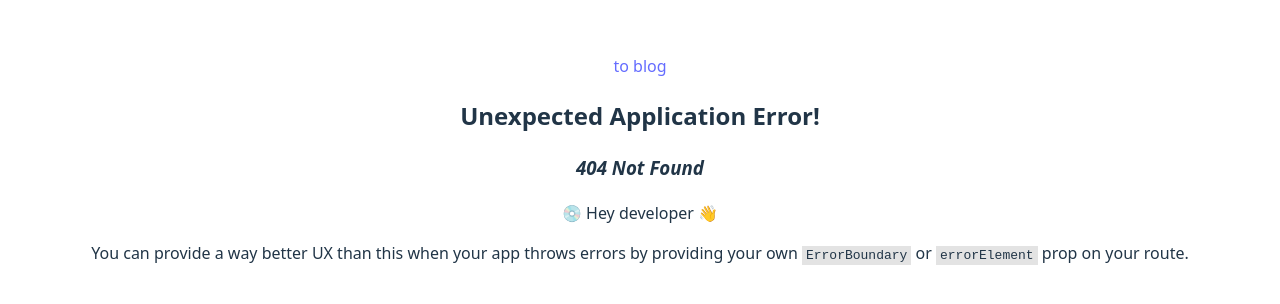
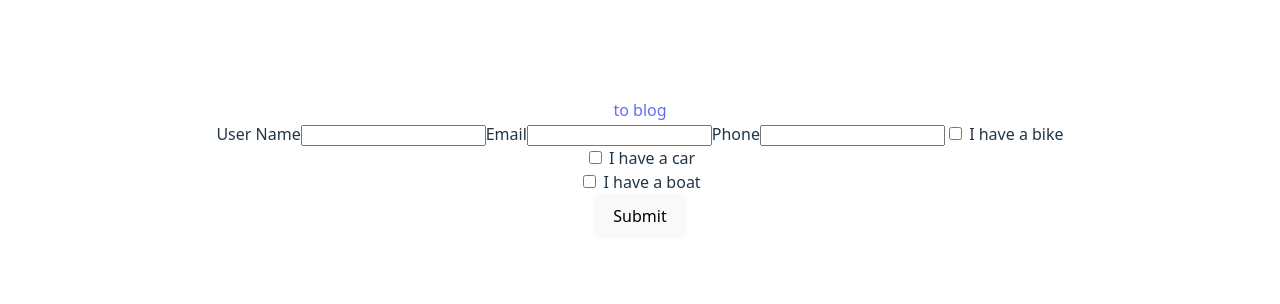
Before and after one commit to pratikkakani080/react_lecture_notes_jan_batch, a React (Vite) app: page /contactus in a window 1280 px wide. Before the commit this address had no page. Shown: the part 232-536 px from the top of the page. Built offline with nearby package versions, Linux system fonts and the light colour scheme.

Commit message:
add: form handling

```diff
--- a/src/App.tsx
+++ b/src/App.tsx
@@ -3,12 +3,14 @@ import './App.css'
 import Home from './modules/home';
 import Blogs from './modules/blogs';
 import BlogDetails from './modules/blogs/blogDetails';
+import ContactUs from './modules/contactus';
 
 function App() {
   const router = createBrowserRouter([
     { path: "/", Component: Home },
     { path: "/blog", Component: Blogs },
     { path: "/blog-details/:id/:category", Component: BlogDetails },
+    { path: "/contactus", Component: ContactUs },
   ]);
 
   return (
--- /dev/null
+++ b/src/modules/contactus/index.tsx
@@ -0,0 +1,71 @@
+import { useState } from "react";
+import Button from "../../components/button"
+
+const initialState = {
+    userName: '',
+    email: '',
+    phone: ''
+}
+
+function ContactUs() {
+    // const [userName, setUserName] = useState('')
+    // const [email, setEmail] = useState('')
+    // const [phone, setPhone] = useState('')
+    const [userInfo, setUserInfo] = useState(initialState)
+
+    const handleChange = (event: any) => {
+        // console.log(userInfo, event.target.name, event.target.value);
+        const { name, value, type, checked } = event.target
+        setUserInfo({ ...userInfo, [name]: type === "checkbox" ? checked : value })
+    }
+
+    console.log(userInfo);
+    const handleSubmit = () => {
+        // localStorage.setItem('userName', userName)
+        // localStorage.setItem('email', email)
+        // localStorage.setItem('phone', phone)
+        // sessionStorage.setItem('userName', userName)
+        localStorage.setItem('userInfo', JSON.stringify(userInfo))
+    }
+
+    return (
+        <div>
+            <label htmlFor="userName">
+                User Name
+            </label>
+            <input
+                id="userName"
+                name="userName"
+                type="text"
+                onChange={handleChange}
+            />
+            <label htmlFor="email">
+                Email
+            </label>
+            <input
+                id="email"
+                name="email"
+                type="email"
+                onChange={handleChange}
+            />
+            <label htmlFor="phone">
+                Phone
+            </label>
+            <input
+                id="phone"
+                name="phone"
+                type="tel"
+                onChange={handleChange}
+            />
+            <input type="checkbox" id="vehicle1" name="Bike" value="Bike" onChange={handleChange} />
+            <label htmlFor="vehicle1"> I have a bike</label><br />
+            <input type="checkbox" id="vehicle2" name="Car" value="Car" onChange={handleChange} />
+            <label htmlFor="vehicle2"> I have a car</label><br />
+            <input type="checkbox" id="vehicle3" name="Boat" value="Boat" onChange={handleChange} />
+            <label htmlFor="vehicle3"> I have a boat</label><br></br>
+            <Button buttonText={'Submit'} onClick={handleSubmit} />
+        </div>
+    )
+}
+
+export default ContactUs
```
